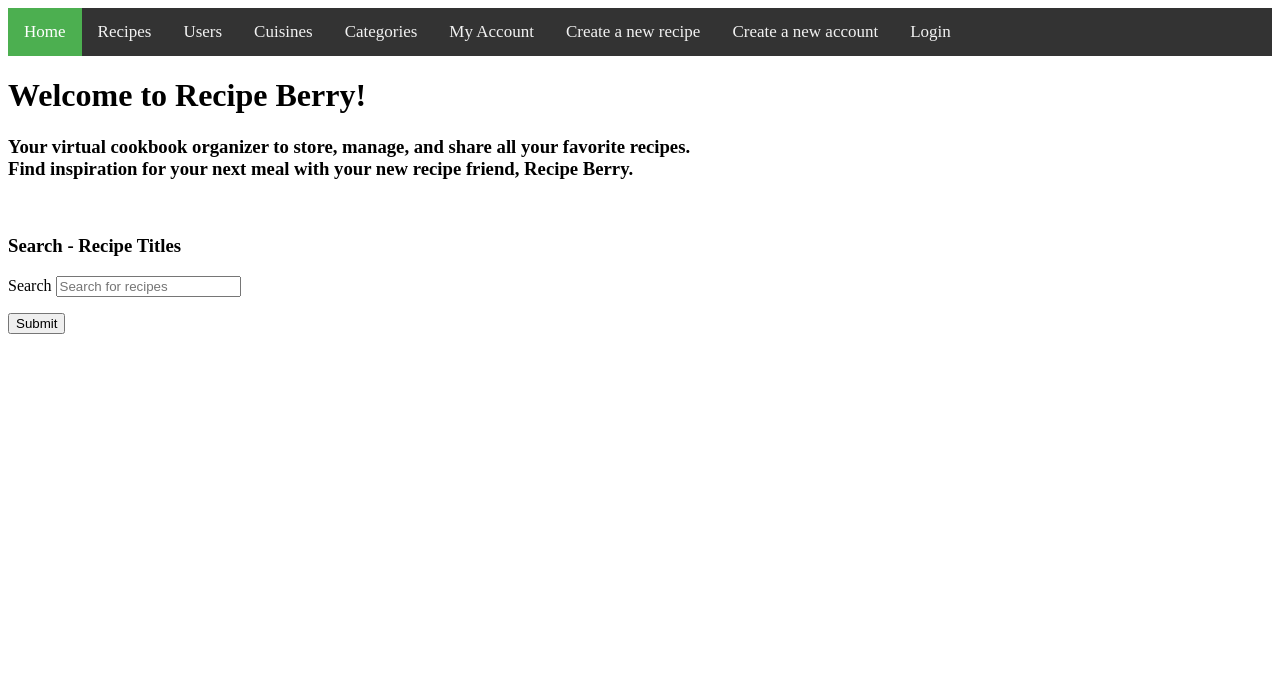
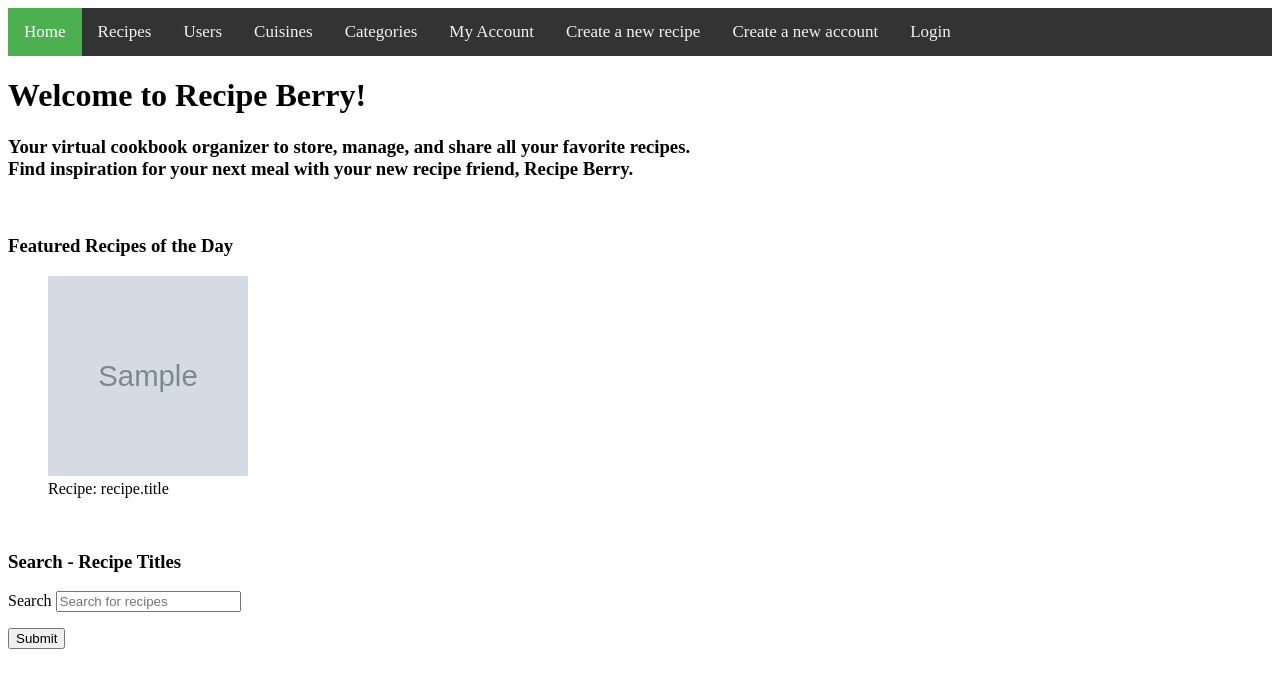
Before and after one commit to fionniepollack/recipe-berry, a Flask app: page / in a window 1280 px wide. Shown: the top 688 px of the page. Run offline with Flask 2, Linux system fonts and the light colour scheme; tables that the repository leaves empty hold one stand-in row (values such as "Sample post"); grey boxes marked "Sample" are stand-in pictures.

Commit message:
Implement functions to render featured recipe of the day on homepage.html

```diff
--- a/server.py
+++ b/server.py
@@ -2,8 +2,9 @@
 
 from flask import Flask, render_template, request, flash, session, redirect, url_for
 from jinja2 import StrictUndefined
-from datetime import datetime
+from datetime import datetime, date
 import statistics
+from random import choice, randint
 
 from model import connect_to_db, User, Recipe
 import crud
@@ -11,6 +12,8 @@ import crud
 app = Flask(__name__)
 app.secret_key = "dev"
 app.jinja_env.undefined = StrictUndefined
+
+FEATURED_RECIPE = {"recipe_id" : None, "date" : date(1970, 1, 1)}
 
 
 #-----------------------------------------------------------------------------#
@@ -21,7 +24,34 @@ app.jinja_env.undefined = StrictUndefined
 def homepage():
     """Show homepage."""
 
-    return render_template("homepage.html")
+    # If current date is FR date
+        # Fetch FR recipe ids
+    # Else
+        # Get all recipes
+        # Get 3 random recipes
+        # Update FR date to today, current date
+        # Update FR recipe ids
+
+    global FEATURED_RECIPE
+
+    current_date = date.today()
+
+    if FEATURED_RECIPE["date"] == current_date:
+        print("***********INSIDE IF STATEMENT*************")
+        recipe_id = FEATURED_RECIPE["recipe_id"]
+        recipe = crud.get_recipe_by_id(recipe_id)
+        print(f"***********{recipe_id}*************")
+
+    else:
+        print("***********INSIDE ELSE STATEMENT*************")
+        FEATURED_RECIPE["date"] = current_date
+        recipes = crud.get_recipes()
+        recipe = choice(recipes)
+        FEATURED_RECIPE["recipe_id"] = recipe.recipe_id
+        print(f"***********{recipe.recipe_id}*************")
+
+
+    return render_template("homepage.html", recipe=recipe)
 
 
 #-----------------------------------------------------------------------------#
--- a/templates/homepage.html
+++ b/templates/homepage.html
@@ -10,6 +10,23 @@
   </h3>
   <br>
 
+  <!-- Show Featured Recipes of the Day -->
+  <h3>Featured Recipes of the Day</h3>
+
+  <ul style="list-style-type:none;">
+    <!-- {% for image in recipe.images %} -->
+      <li>
+          <img src="{{ recipe.images[0].image_url }}" alt="image" width="200" height="200">
+      </li>
+      <li>
+        Recipe: recipe.title
+      </li>
+    <!-- {% endfor %} -->
+  </ul>
+
+  <br>
+
+  <!-- Search Feature -->
   <h3>Search - Recipe Titles</h3>
   <form action="/search" method="GET">
     <p>
```
